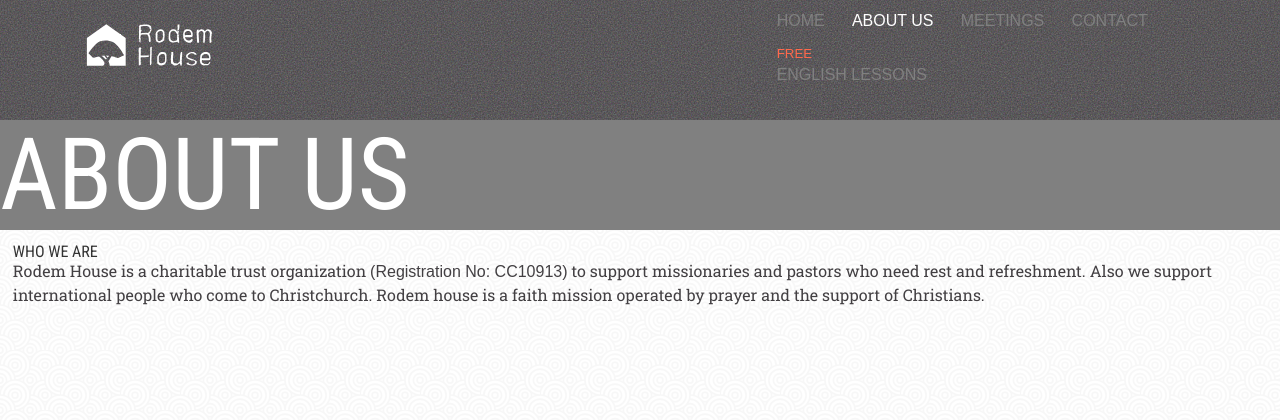
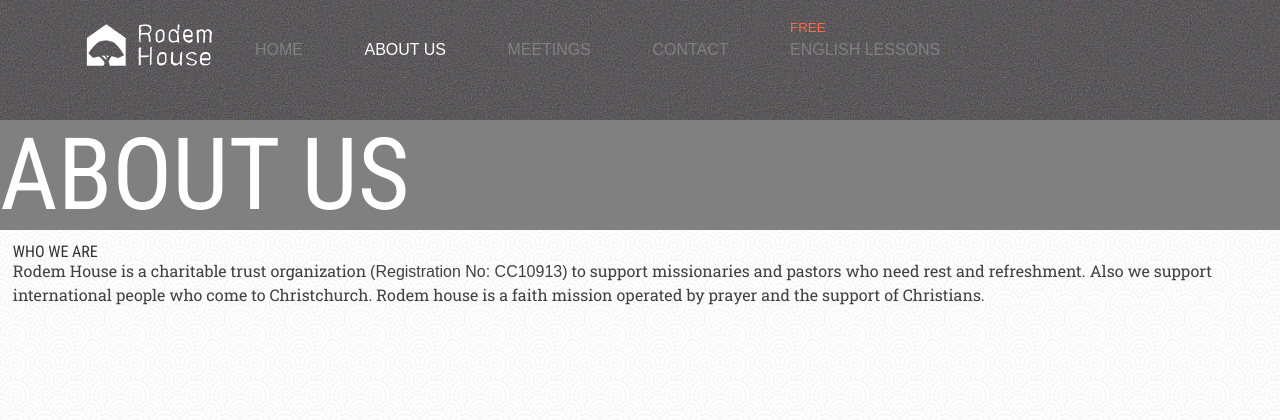
Before and after one commit to peter-sharp/Rodem-house, a PHP site: page /about.php in a window 1280 px wide. Shown: the top 420 px of the page. Run offline with PHP 8.4, Linux system fonts and the light colour scheme; some libraries are stand-ins or nearby versions.

Commit message:
added needed viewport meta tag, removed navbar-right class

```diff
--- a/templates/header.php
+++ b/templates/header.php
@@ -11,8 +11,11 @@
 <!DOCTYPE html>
 <html lang="en">
 <head>
+
   <meta charset="UTF-8">
+  <meta name="viewport" content="width=device-width, initial-scale=1">
   <title>Rodem House</title>
+
   <!-- bootstrap CSS -->
 <link rel="stylesheet" href="https://maxcdn.bootstrapcdn.com/bootstrap/3.3.5/css/bootstrap.min.css">
 <link rel="stylesheet" href="./css/styles.css" type="text/css"/>
@@ -23,9 +26,9 @@
 <body>
   <header class="nav">
     <div class="container">
-      <h1 class="logo navbar-brand "><a href="./index.php">Rodem House</a></h1>
+      <h1 class="logo navbar-brand"><a href="./index.php">Rodem House</a></h1>
 
-      <nav class="navbar-right">
+      <nav >
         <ul>
           <?php foreach ($pages as $pageId => $pageTitle): ?>
           <li <?=(($currentPage == $pageId) ? 'class="active"' : '') ?>><a href="./<?=$pageId?>.php" ><?=$pageTitle?></a></li>
```
